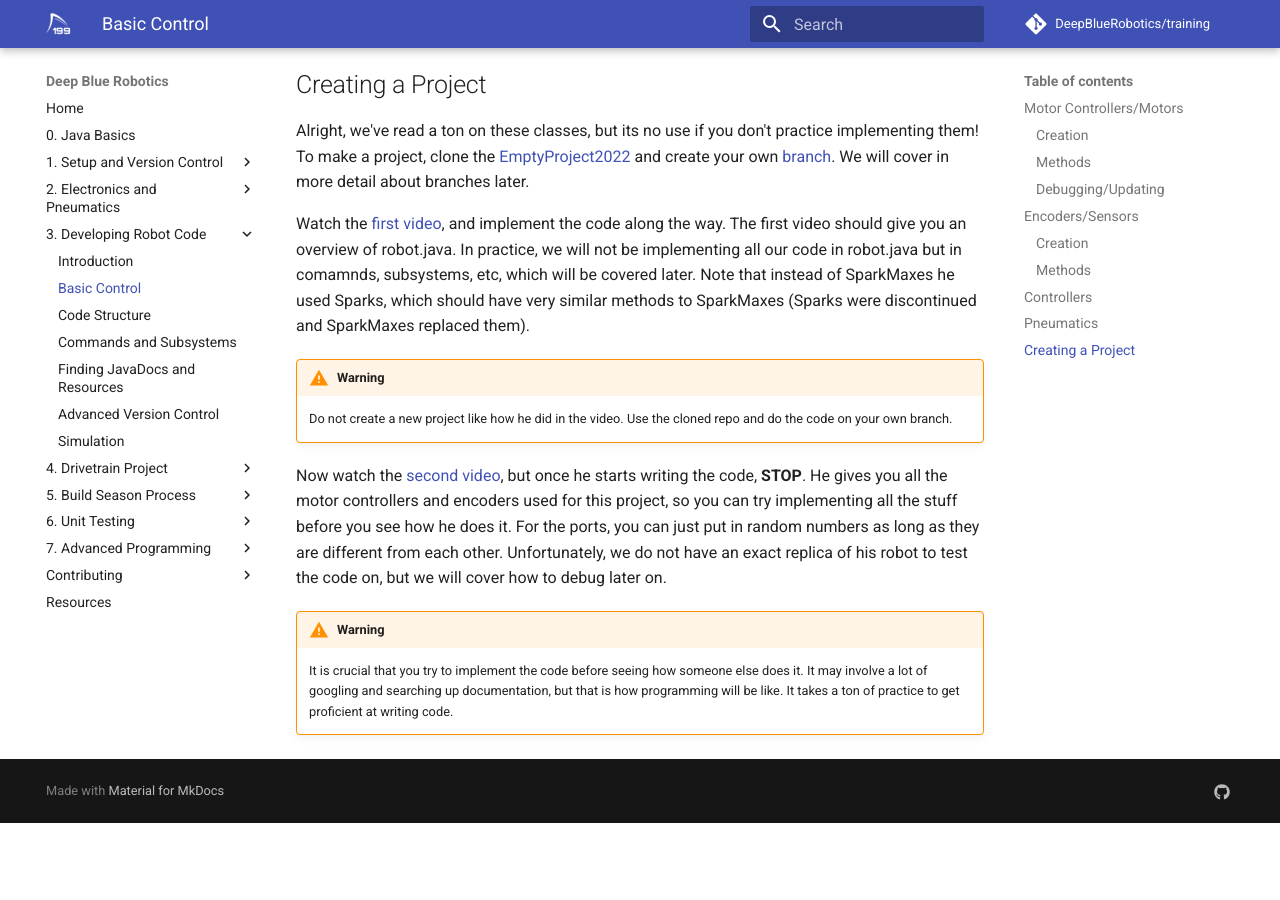
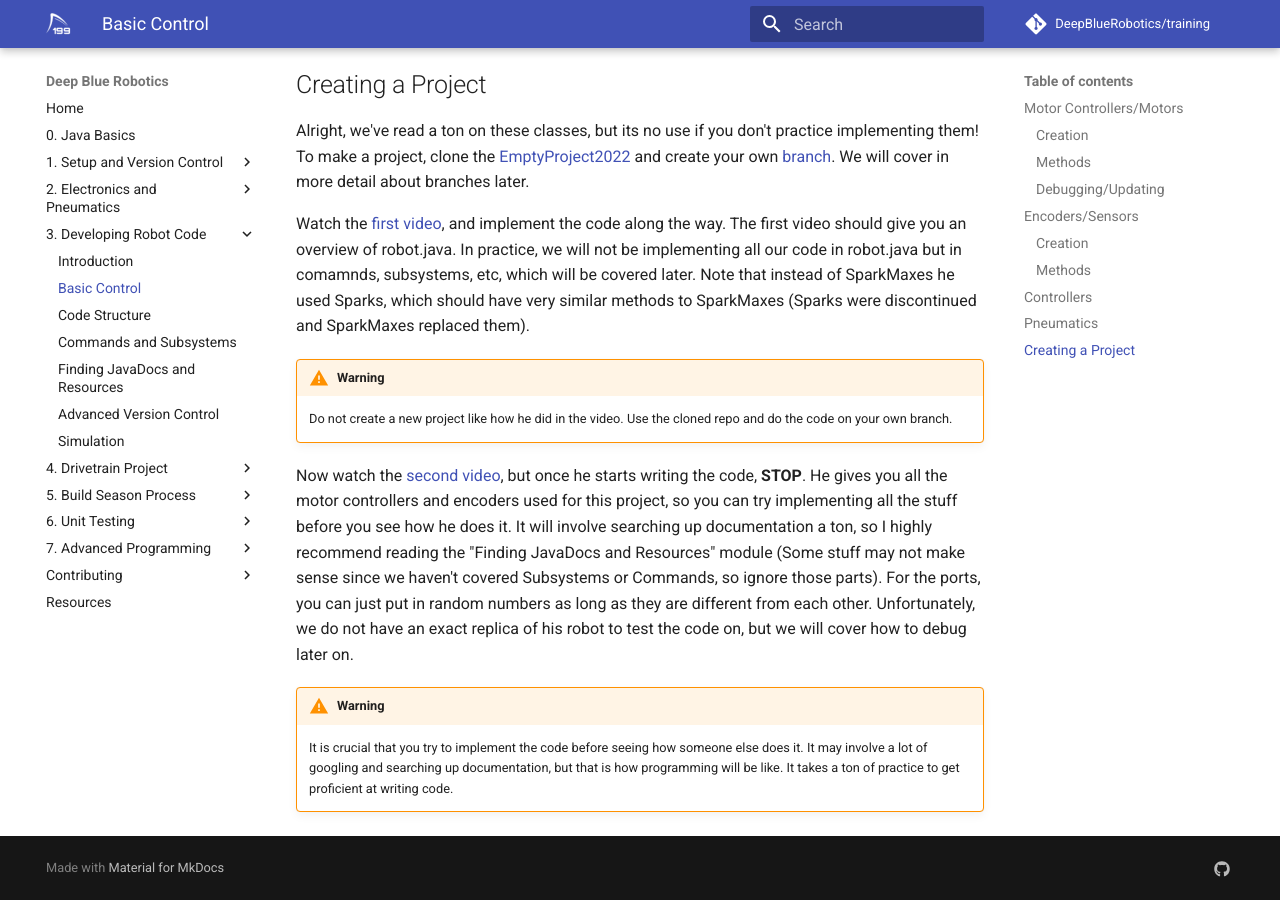
Before and after one commit to DeepBlueRobotics/training, an MkDocs documentation site: the page built from docs/section-3/basic-control.md, in a window 1280 px wide and 900 px high, scrolled down 3598 px. Built offline with MkDocs 1.6.1 and Material for MkDocs 9.7.7, drawn with Linux system fonts in a browser that asks for light colours; comment, search, counter and statistics services are not loaded; before the commit the page ends 4421 px from its top, so only the background shows below that.

Commit message:
added a small bit about documentation

```diff
--- a/docs/section-3/basic-control.md
+++ b/docs/section-3/basic-control.md
@@ -105,7 +105,7 @@
 !!! warning
     Do not create a new project like how he did in the video. Use the cloned repo and do the code on your own branch.
 
-Now watch the [second video](https://www.youtube.com/watch?v=g-dgdWVO5u8&t=1s&ab_channel=FRC0toAutonomous), but once he starts writing the code, **STOP**. He gives you all the motor controllers and encoders used for this project, so you can try implementing all the stuff before you see how he does it. For the ports, you can just put in random numbers as long as they are different from each other. Unfortunately, we do not have an exact replica of his robot to test the code on, but we will cover how to debug later on.
+Now watch the [second video](https://www.youtube.com/watch?v=g-dgdWVO5u8&t=1s&ab_channel=FRC0toAutonomous), but once he starts writing the code, **STOP**. He gives you all the motor controllers and encoders used for this project, so you can try implementing all the stuff before you see how he does it. It will involve searching up documentation a ton, so I highly recommend reading the "Finding JavaDocs and Resources" module (Some stuff may not make sense since we haven't covered Subsystems or Commands, so ignore those parts). For the ports, you can just put in random numbers as long as they are different from each other. Unfortunately, we do not have an exact replica of his robot to test the code on, but we will cover how to debug later on.
 
 !!! warning
     It is crucial that you try to implement the code before seeing how someone else does it. It may involve a lot of googling and searching up documentation, but that is how programming will be like. It takes a ton of practice to get proficient at writing code.
```
